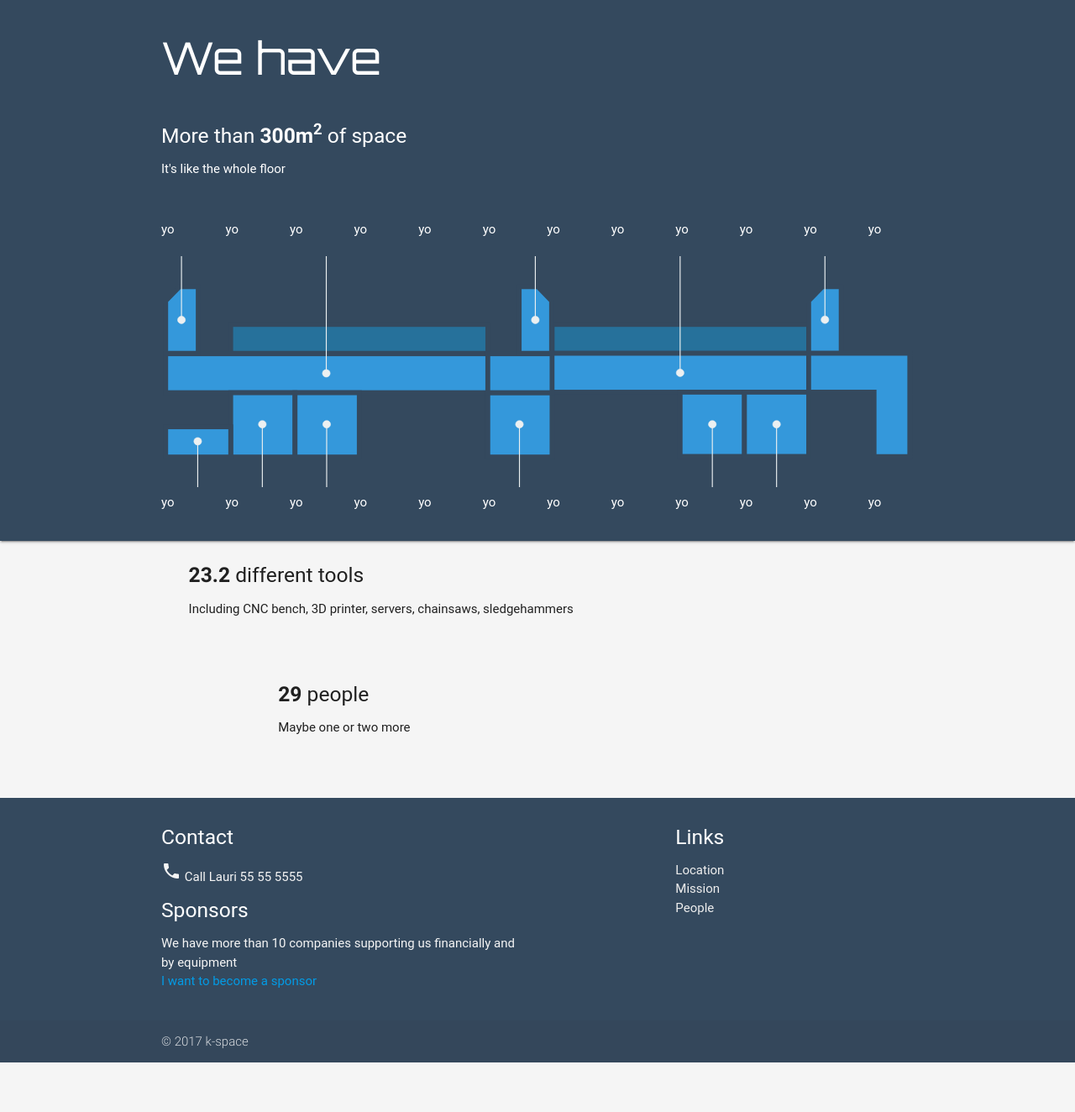
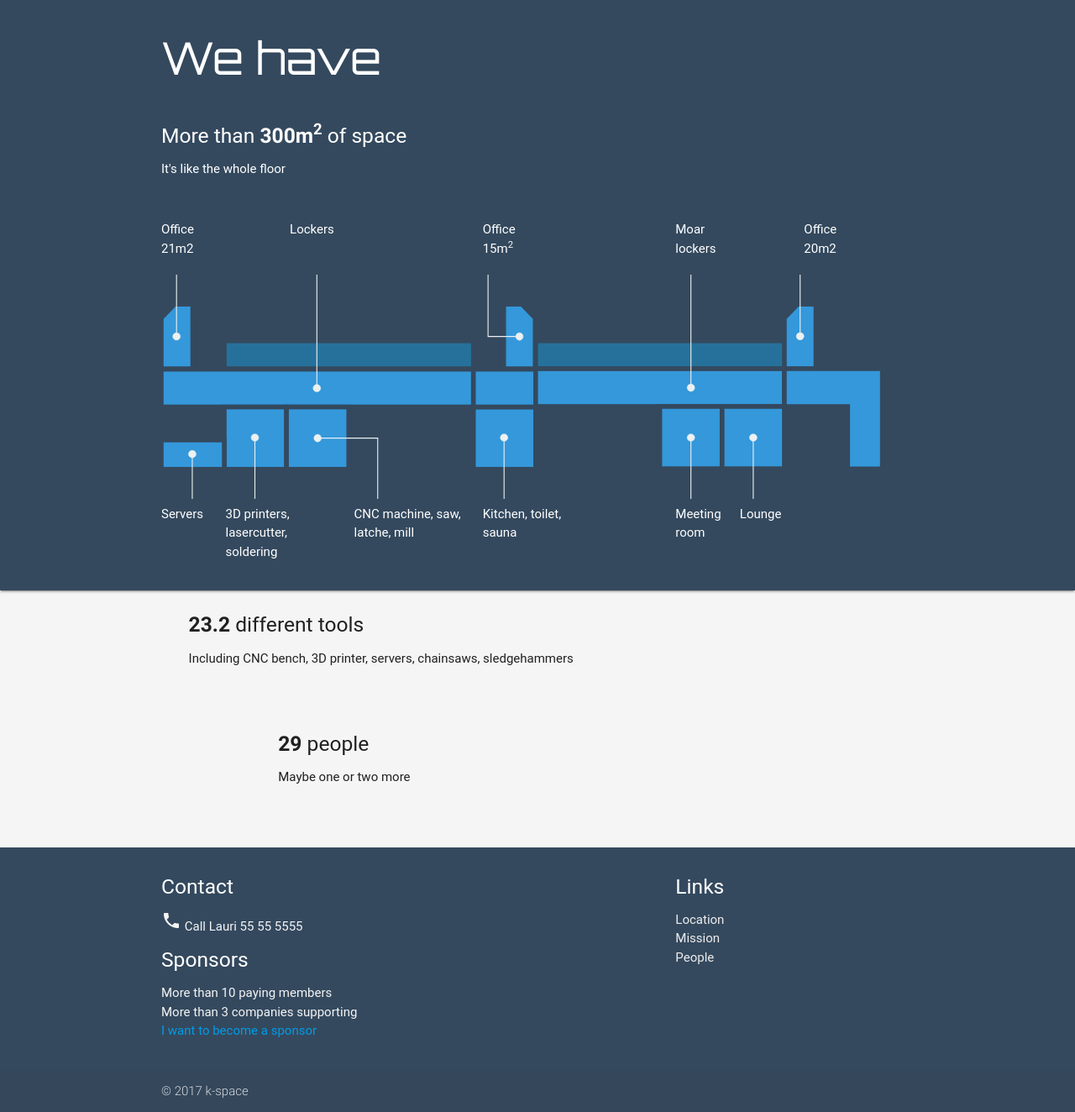
Before and after one commit to k-space-ee/k-space-web, a Django app: page / in a window 1280 px wide. Shown: the part 819-2143 px from the top of the page at 84% size. Before the commit the page ends 2084 px from the top, so only its background shows below. Run offline with Django 3.2, Linux system fonts and the light colour scheme; some libraries are stand-ins or nearby versions; some web fonts are replaced.

Commit message:
Lauri index

```diff
--- a/challenges/settings.py
+++ b/challenges/settings.py
@@ -25,7 +25,7 @@ SECRET_KEY = 'gze3mreum6caz26_k2zq8(zn+)v3pdfaup+-e20eu@vca5st=b'
 # SECURITY WARNING: don't run with debug turned on in production!
 DEBUG = True
 
-ALLOWED_HOSTS = ['k-space.ee']
+ALLOWED_HOSTS = ['k-space.ee', '127.0.0.1']
 
 
 # Application definition
--- a/templates/index.html
+++ b/templates/index.html
@@ -52,7 +52,7 @@
             </div>
           </div>
 
-          <a href="#" class="btn-large blue">to ideas</a>
+          <a class="btn-large blue" href="/dashboard.html">to ideas</a>
 
           <!-- <div class="card">
             <div class="card-image">
@@ -123,130 +123,122 @@
           </div>
         </div>
       </div>
-      <!-- SVG START -->
-
       <div class="container white-text">
         <div class="row">
-          <div class="col s1">yo</div>
-          <div class="col s1">yo</div>
-          <div class="col s1">yo</div>
-          <div class="col s1">yo</div>
-          <div class="col s1">yo</div>
-          <div class="col s1">yo</div>
-          <div class="col s1">yo</div>
-          <div class="col s1">yo</div>
-          <div class="col s1">yo</div>
-          <div class="col s1">yo</div>
-          <div class="col s1">yo</div>
-          <div class="col s1">yo</div>
+          <div class="col s1">Office 21m2</div>
+          <div class="col s1">&nbsp;</div>
+          <div class="col s1">Lockers</div>
+          <div class="col s1">&nbsp;</div>
+          <div class="col s1">&nbsp;</div>
+          <div class="col s1">Office 15m<sup>2</sup></div>
+          <div class="col s1">&nbsp;</div>
+          <div class="col s1">&nbsp;</div>
+          <div class="col s1">Moar lockers</div>
+          <div class="col s1">&nbsp;</div>
+          <div class="col s1">Office 20m2</div>
+          <div class="col s1">&nbsp;</div>
         </div>
       </div>
 
       <div class="container">
-
+        <!-- SVG START -->
         <svg version="1.1" xmlns="http://www.w3.org/2000/svg" xmlns:xlink="http://www.w3.org/1999/xlink" x="0px" y="0px"
-        	 viewBox="0 0 777.9 239.1" style="enable-background:new 0 0 777.9 239.1;" xml:space="preserve">
+	         viewBox="0 0 802.7 239.1" style="enable-background:new 0 0 802.7 239.1;" xml:space="preserve">
         <style type="text/css">
 	        .st0{fill:#26719B;stroke:#34495E;stroke-width:5;stroke-miterlimit:10;}
 	        .st1{fill:#3498DB;stroke:#34495E;stroke-width:5;stroke-miterlimit:10;}
 	        .st2{fill:#ECF0F1;stroke:#ECF0F1;stroke-miterlimit:10;}
 	        .st3{fill:#ECF0F1;stroke:#ECF0F1;stroke-width:0.5;stroke-miterlimit:10;}
+	        .st4{fill:none;stroke:#ECF0F1;stroke-miterlimit:10;}
         </style>
         <g id="bg">
         </g>
         <g id="Layer_1">
 	        <g id="XMLID_20_">
-        		<rect id="XMLID_14_" x="71.8" y="70.6" class="st0" width="265.8" height="29.8"/>
-        		<rect id="XMLID_16_" x="404.1" y="70.6" class="st0" width="265.8" height="29.8"/>
+		        <rect id="XMLID_14_" x="67.2" y="70.6" class="st0" width="265.8" height="29.8"/>
+		        <rect id="XMLID_16_" x="399.4" y="70.6" class="st0" width="265.8" height="29.8"/>
 	        </g>
 	        <g id="XMLID_17_">
-        		<rect id="XMLID_1_" x="4.6" y="100.9" class="st1" width="333" height="40.2"/>
-        		<rect id="XMLID_4_" x="71.8" y="141.2" class="st1" width="66.4" height="66.4"/>
-        		<rect id="XMLID_5_" x="4.6" y="176.4" class="st1" width="67.2" height="31.2"/>
-        		<rect id="XMLID_6_" x="138.3" y="141.2" class="st1" width="66.4" height="66.4"/>
-        		<rect id="XMLID_7_" x="337.6" y="141.2" class="st1" width="66.4" height="66.4"/>
-        		<polygon id="XMLID_3_" class="st1" points="38.2,100.4 4.6,100.4 4.6,46.3 19,31.5 38.2,31.5 		"/>
-        		<rect id="XMLID_2_" x="403.5" y="100.4" class="st1" width="265.8" height="40.2"/>
-        		<rect id="XMLID_13_" x="536.4" y="140.6" class="st1" width="66.4" height="66.4"/>
-        		<rect id="XMLID_11_" x="602.9" y="140.6" class="st1" width="66.4" height="66.4"/>
-        		<polygon id="XMLID_8_" class="st1" points="702.9,100.4 669.3,100.4 669.3,46.3 683.7,31.5 702.9,31.5 		"/>
-        		<rect id="XMLID_10_" x="337.6" y="100.9" class="st1" width="66.4" height="40.2"/>
-        		<polygon id="XMLID_12_" class="st1" points="370,100.4 403.5,100.4 403.5,46.3 389.2,31.5 370,31.5 		"/>
-        		<polygon id="XMLID_9_" class="st1" points="773.8,207.1 736.9,207.1 736.9,140.6 669.3,140.6 669.3,100.4 773.8,100.4 		"/>
+		        <rect id="XMLID_1_" x="0" y="100.9" class="st1" width="333" height="40.2"/>
+		        <rect id="XMLID_4_" x="67.2" y="141.2" class="st1" width="66.4" height="66.4"/>
+		        <rect id="XMLID_5_" x="0" y="176.4" class="st1" width="67.2" height="31.2"/>
+		        <rect id="XMLID_6_" x="133.6" y="141.2" class="st1" width="66.4" height="66.4"/>
+		        <rect id="XMLID_7_" x="333" y="141.2" class="st1" width="66.4" height="66.4"/>
+		        <polygon id="XMLID_3_" class="st1" points="33.6,100.4 0,100.4 0,46.3 14.3,31.5 33.6,31.5 		"/>
+		        <rect id="XMLID_2_" x="398.9" y="100.4" class="st1" width="265.8" height="40.2"/>
+		        <rect id="XMLID_13_" x="531.8" y="140.6" class="st1" width="66.4" height="66.4"/>
+		        <rect id="XMLID_11_" x="598.3" y="140.6" class="st1" width="66.4" height="66.4"/>
+		        <polygon id="XMLID_8_" class="st1" points="698.3,100.4 664.7,100.4 664.7,46.3 679,31.5 698.3,31.5 		"/>
+		        <rect id="XMLID_10_" x="333" y="100.9" class="st1" width="66.4" height="40.2"/>
+		        <polygon id="XMLID_12_" class="st1" points="365.3,100.4 398.9,100.4 398.9,46.3 384.6,31.5 365.3,31.5 		"/>
+		        <polygon id="XMLID_9_" class="st1" points="769.2,207.1 732.2,207.1 732.2,140.6 664.7,140.6 664.7,100.4 769.2,100.4 		"/>
 	        </g>
         </g>
         <g id="jooned">
 	        <g id="XMLID_212_">
-        		<line id="XMLID_214_" class="st2" x1="20.9" y1="65.9" x2="20.9" y2="0"/>
-        		<ellipse id="XMLID_213_" class="st3" cx="20.9" cy="65.9" rx="4" ry="3.9"/>
+		        <line id="XMLID_214_" class="st2" x1="16.3" y1="65.9" x2="16.3" y2="0"/>
+		        <ellipse id="XMLID_213_" class="st3" cx="16.3" cy="65.9" rx="4" ry="3.9"/>
 	        </g>
 	        <g id="XMLID_209_">
-        		<line id="XMLID_211_" class="st2" x1="170.6" y1="121.1" x2="170.6" y2="-0.2"/>
-        		<ellipse id="XMLID_210_" class="st3" cx="170.6" cy="121.1" rx="4" ry="3.9"/>
+		        <line id="XMLID_211_" class="st2" x1="166" y1="121.1" x2="166" y2="-0.2"/>
+		        <ellipse id="XMLID_210_" class="st3" cx="166" cy="121.1" rx="4" ry="3.9"/>
 	        </g>
 	        <g id="XMLID_206_">
-        		<line id="XMLID_208_" class="st2" x1="536.4" y1="120.6" x2="536.4" y2="-0.7"/>
-        		<ellipse id="XMLID_207_" class="st3" cx="536.4" cy="120.6" rx="4" ry="3.9"/>
+		        <line id="XMLID_208_" class="st2" x1="565" y1="120.6" x2="565" y2="-0.7"/>
+		        <ellipse id="XMLID_207_" class="st3" cx="565" cy="120.6" rx="4" ry="3.9"/>
 	        </g>
 	        <g id="XMLID_203_">
-        		<line id="XMLID_205_" class="st2" x1="386.7" y1="65.9" x2="386.7" y2="0"/>
-        		<ellipse id="XMLID_204_" class="st3" cx="386.7" cy="65.9" rx="4" ry="3.9"/>
+		        <polyline id="XMLID_205_" class="st4" points="382.1,66 348.6,66 348.6,0 		"/>
+		        <ellipse id="XMLID_204_" class="st3" cx="382.1" cy="66" rx="3.9" ry="4"/>
 	        </g>
 	        <g id="XMLID_200_">
-        		<line id="XMLID_202_" class="st2" x1="686.1" y1="65.7" x2="686.1" y2="-0.2"/>
-        		<ellipse id="XMLID_201_" class="st3" cx="686.1" cy="65.7" rx="4" ry="3.9"/>
+		        <line id="XMLID_202_" class="st2" x1="681.5" y1="65.7" x2="681.5" y2="-0.2"/>
+		        <ellipse id="XMLID_201_" class="st3" cx="681.5" cy="65.7" rx="4" ry="3.9"/>
 	        </g>
 	        <g id="XMLID_197_">
-        		<line id="XMLID_199_" class="st2" x1="37.7" y1="191.4" x2="37.7" y2="239.1"/>
-        		<ellipse id="XMLID_198_" class="st3" cx="37.7" cy="191.4" rx="4" ry="3.9"/>
+		        <line id="XMLID_199_" class="st2" x1="33.1" y1="191.4" x2="33.1" y2="239.1"/>
+		        <ellipse id="XMLID_198_" class="st3" cx="33.1" cy="191.4" rx="4" ry="3.9"/>
 	        </g>
 	        <g id="XMLID_194_">
-        		<line id="XMLID_196_" class="st2" x1="104.5" y1="174.1" x2="104.5" y2="239.1"/>
-        		<ellipse id="XMLID_195_" class="st3" cx="104.5" cy="173.8" rx="4" ry="3.9"/>
+		        <line id="XMLID_196_" class="st2" x1="99.9" y1="174.1" x2="99.9" y2="239.1"/>
+		        <ellipse id="XMLID_195_" class="st3" cx="99.9" cy="173.8" rx="4" ry="3.9"/>
 	        </g>
 	        <g id="XMLID_191_">
-        		<line id="XMLID_193_" class="st2" x1="171" y1="173.8" x2="171" y2="239.1"/>
-        		<ellipse id="XMLID_192_" class="st3" cx="171" cy="173.8" rx="4" ry="3.9"/>
+		        <polyline id="XMLID_193_" class="st4" points="166.8,174.4 230.9,174.4 230.9,239.1 		"/>
+		        <ellipse id="XMLID_192_" class="st3" cx="166.8" cy="174.4" rx="3.9" ry="4"/>
 	        </g>
 	        <g id="XMLID_188_">
-        		<line id="XMLID_190_" class="st2" x1="370.3" y1="173.8" x2="370.3" y2="239.2"/>
-        		<ellipse id="XMLID_189_" class="st3" cx="370.3" cy="173.8" rx="4" ry="3.9"/>
+		        <line id="XMLID_190_" class="st2" x1="365.7" y1="173.8" x2="365.7" y2="239.2"/>
+		        <ellipse id="XMLID_189_" class="st3" cx="365.7" cy="173.8" rx="4" ry="3.9"/>
 	        </g>
 	        <g id="XMLID_185_">
-        		<line id="XMLID_187_" class="st2" x1="569.7" y1="173.8" x2="569.7" y2="239.1"/>
-        		<ellipse id="XMLID_186_" class="st3" cx="569.7" cy="173.8" rx="4" ry="3.9"/>
+		        <line id="XMLID_187_" class="st2" x1="565" y1="173.8" x2="565" y2="239.1"/>
+		        <ellipse id="XMLID_186_" class="st3" cx="565" cy="173.8" rx="4" ry="3.9"/>
 	        </g>
 	        <g id="XMLID_182_">
-        		<line id="XMLID_184_" class="st2" x1="636.1" y1="173.8" x2="636.1" y2="239.1"/>
-        		<ellipse id="XMLID_183_" class="st3" cx="636.1" cy="173.8" rx="4" ry="3.9"/>
+		        <line id="XMLID_184_" class="st2" x1="631.5" y1="173.8" x2="631.5" y2="239.1"/>
+		        <ellipse id="XMLID_183_" class="st3" cx="631.5" cy="173.8" rx="4" ry="3.9"/>
 	        </g>
         </g>
         </svg>
-
+        <!-- SVG END -->
     </div>
 
     <div class="container white-text">
       <div class="row">
-        <div class="col s1">yo</div>
-        <div class="col s1">yo</div>
-        <div class="col s1">yo</div>
-        <div class="col s1">yo</div>
-        <div class="col s1">yo</div>
-        <div class="col s1">yo</div>
-        <div class="col s1">yo</div>
-        <div class="col s1">yo</div>
-        <div class="col s1">yo</div>
-        <div class="col s1">yo</div>
-        <div class="col s1">yo</div>
-        <div class="col s1">yo</div>
+        <div class="col s1">Servers</div>
+        <div class="col s2">3D printers, lasercutter, soldering</div>
+        <div class="col s2">CNC machine, saw, latche, mill</div>
+        <div class="col s2">Kitchen, toilet, sauna</div>
+
+        <div class="col s1">&nbsp;</div>
+        <div class="col s1">Meeting room</div>
+        <div class="col s1">Lounge</div>
+        <div class="col s1">&nbsp;</div>
+        <div class="col s1">&nbsp;</div>
       </div>
     </div>
   </div>
-
-
-
-      <!-- SVG END -->
-
     <div>
 
       <div class="row section">
@@ -276,7 +268,11 @@
 
               <h5 class="white-text">Sponsors</h5>
               <p class="grey-text text-lighten-4">
-                We have more than 10 companies supporting us financially and by equipment
+                More than 10 paying members
+                </br>
+
+                More than 3 companies supporting
+
                 </br>
                 <a href="#">I want to become a sponsor</a>
               </p>
```
Lines whose indentation alone changed are shown as unchanged.
